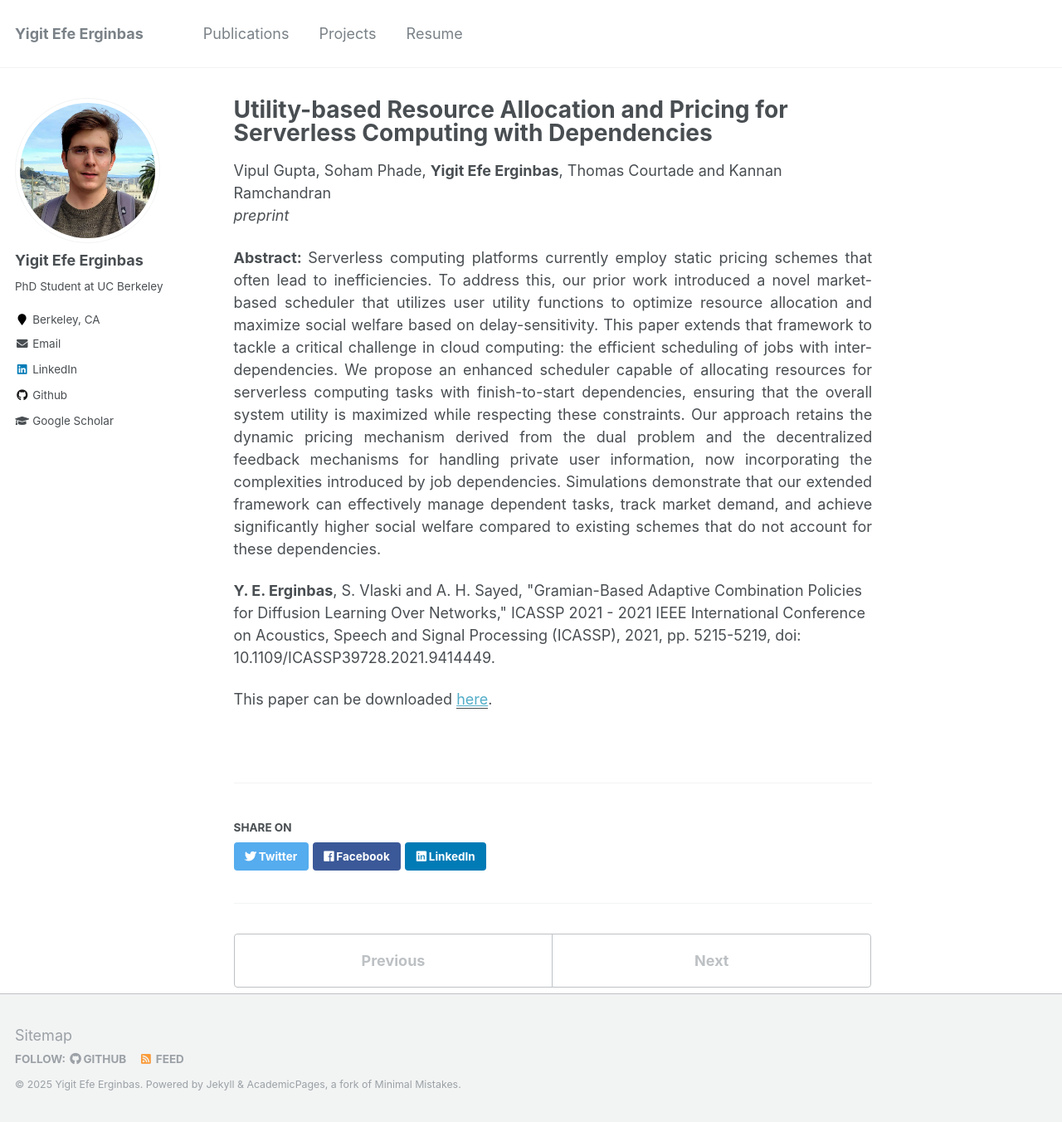
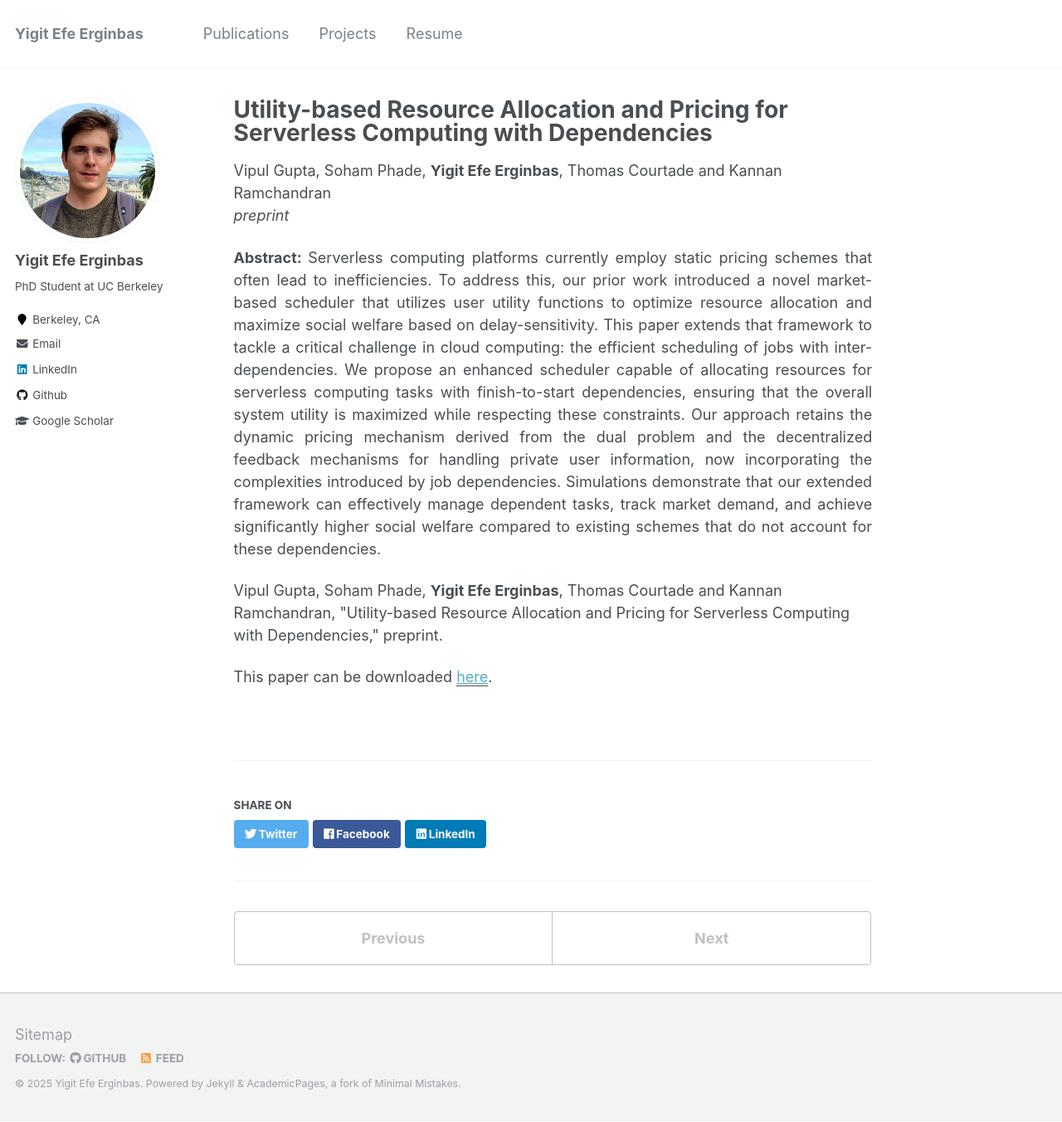
Before and after one commit to erginbas/erginbas.github.io, a Jekyll site: the page built from _publications/serverless-publication.md, in a window 1280 px wide and 1352 px high. Shown: the whole window at 83% size. Built offline with Jekyll 4.4.1, drawn with Linux system fonts in a browser that asks for light colours.

Commit message:
fix citation

```diff
--- a/_publications/serverless-publication.md
+++ b/_publications/serverless-publication.md
@@ -7,6 +7,6 @@ excerpt: 'We propose an enhanced scheduler capable of allocating resources for s
 date: 2022-05-01
 venue: 'preprint'
 paperurl: 'http://erginbas.github.io/files/serverless.pdf'
-citation: '<b>Y. E. Erginbas</b>, S. Vlaski and A. H. Sayed, "Gramian-Based Adaptive Combination Policies for Diffusion Learning Over Networks," ICASSP 2021 - 2021 IEEE International Conference on Acoustics, Speech and Signal Processing (ICASSP), 2021, pp. 5215-5219, doi: 10.1109/ICASSP39728.2021.9414449.'
+citation: 'Vipul Gupta, Soham Phade, <b>Yigit Efe Erginbas</b>, Thomas Courtade and Kannan Ramchandran, "Utility-based Resource Allocation and Pricing for Serverless Computing with Dependencies," preprint.'
 abstract: 'Serverless computing platforms currently employ static pricing schemes that often lead to inefficiencies. To address this, our prior work introduced a novel market-based scheduler that utilizes user utility functions to optimize resource allocation and maximize social welfare based on delay-sensitivity. This paper extends that framework to tackle a critical challenge in cloud computing: the efficient scheduling of jobs with inter-dependencies. We propose an enhanced scheduler capable of allocating resources for serverless computing tasks with finish-to-start dependencies, ensuring that the overall system utility is maximized while respecting these constraints. Our approach retains the dynamic pricing mechanism derived from the dual problem and the decentralized feedback mechanisms for handling private user information, now incorporating the complexities introduced by job dependencies. Simulations demonstrate that our extended framework can effectively manage dependent tasks, track market demand, and achieve significantly higher social welfare compared to existing schemes that do not account for these dependencies.'
 ---
```
